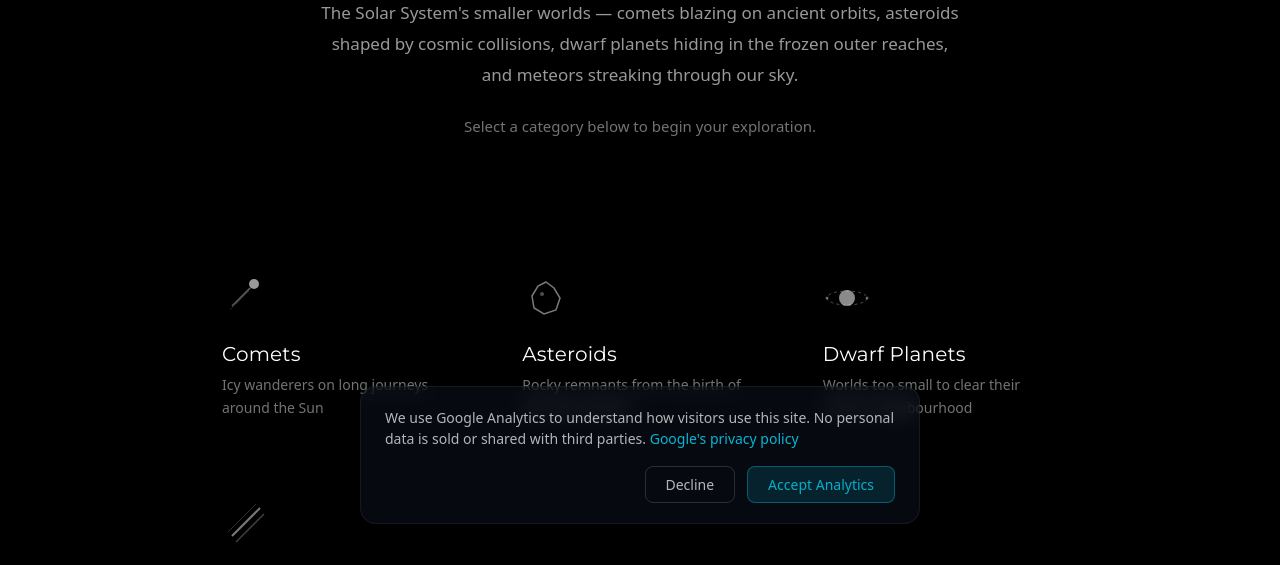
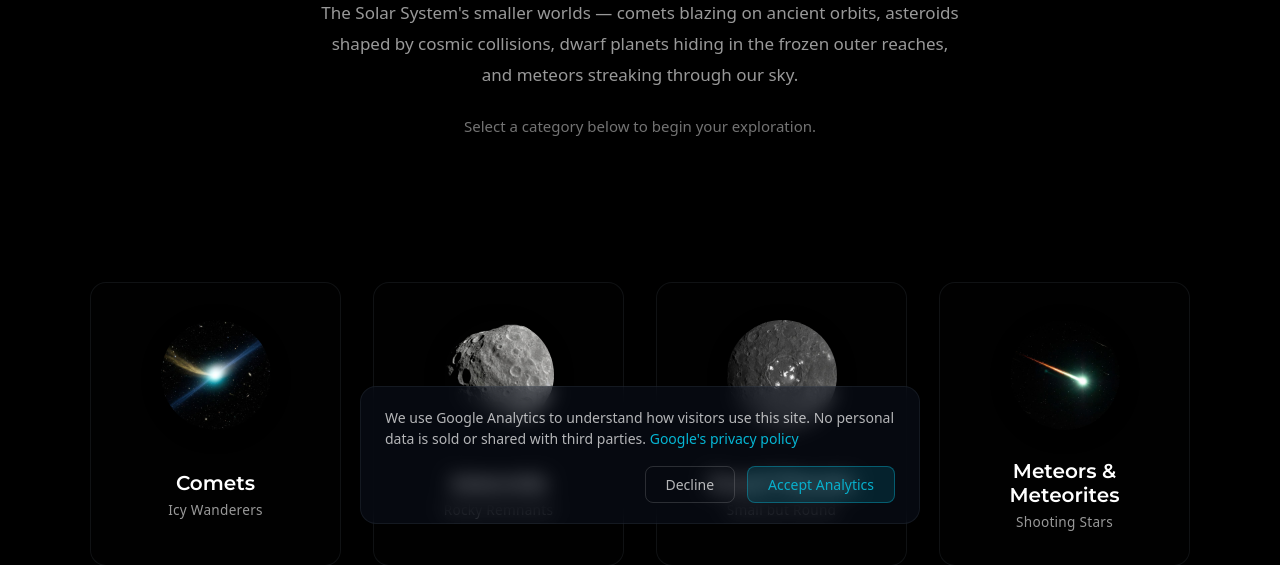
Before and after one commit to Al-Gl/astronomy, an Astro site: page /atlas/small-bodies in a window 1280 px wide. Shown: the part 252-817 px from the top of the page. Built offline with nearby package versions, Linux system fonts and the light colour scheme; Astro itself is replaced by a stand-in of ours.

Commit message:
Small Bodies hub: image cards like the other Atlas hubs, 4 new card images
Co-Authored-By: Claude Opus 5.5 <noreply@anthropic.com>

```diff
--- a/src/pages/atlas/small-bodies/index.astro
+++ b/src/pages/atlas/small-bodies/index.astro
@@ -23,57 +23,66 @@ import MainLayout from '../../../layouts/MainLayout.astro';
   <!-- Categories Grid -->
   <section class="categories">
     <div class="container">
-      <div class="categories-grid">
-
-        <a href="/atlas/small-bodies/comets/" class="category-card">
-          <div class="card-icon">
-            <svg viewBox="0 0 48 48" fill="none" xmlns="http://www.w3.org/2000/svg">
-              <circle cx="32" cy="10" r="5" fill="currentColor"/>
-              <path d="M28 14 Q20 22 10 32" stroke="currentColor" stroke-width="1.5" opacity="0.6"/>
-              <path d="M27 17 Q19 24 8 36" stroke="currentColor" stroke-width="0.75" opacity="0.3"/>
-              <path d="M30 13 Q23 20 14 30" stroke="currentColor" stroke-width="0.75" opacity="0.3"/>
+      <div class="planet-cards-grid">
+            <a href="/atlas/small-bodies/comets/" class="planet-card">
+              <div class="planet-card-visual">
+                <img src="/images/card_comets.jpg" alt="Comets" class="planet-image" loading="lazy" />
+              </div>
+              <div class="planet-card-content">
+                <h2 class="planet-name">Comets</h2>
+                <p class="planet-tagline">Icy Wanderers</p>
+              </div>
+              <div class="card-arrow">
+                <svg viewBox="0 0 24 24" fill="none" stroke="currentColor" stroke-width="2">
+                  <path d="M5 12h14M12 5l7 7-7 7"/>
                 </svg>
               </div>
-          <h2>Comets</h2>
-          <p>Icy wanderers on long journeys around the Sun</p>
             </a>
 
-        <a href="/atlas/small-bodies/asteroids/" class="category-card">
-          <div class="card-icon">
-            <svg viewBox="0 0 48 48" fill="none" xmlns="http://www.w3.org/2000/svg">
-              <path d="M24 8 L32 14 L38 24 L34 36 L22 40 L12 34 L10 22 L16 12 Z" stroke="currentColor" stroke-width="1.5" fill="none" opacity="0.8"/>
-              <circle cx="20" cy="20" r="2" fill="currentColor" opacity="0.5"/>
+            <a href="/atlas/small-bodies/asteroids/" class="planet-card">
+              <div class="planet-card-visual">
+                <img src="/images/card_asteroids.jpg" alt="Asteroids" class="planet-image" loading="lazy" />
+              </div>
+              <div class="planet-card-content">
+                <h2 class="planet-name">Asteroids</h2>
+                <p class="planet-tagline">Rocky Remnants</p>
+              </div>
+              <div class="card-arrow">
+                <svg viewBox="0 0 24 24" fill="none" stroke="currentColor" stroke-width="2">
+                  <path d="M5 12h14M12 5l7 7-7 7"/>
                 </svg>
               </div>
-          <h2>Asteroids</h2>
-          <p>Rocky remnants from the birth of the Solar System</p>
             </a>
 
-        <a href="/atlas/small-bodies/dwarf-planets/" class="category-card">
-          <div class="card-icon">
-            <svg viewBox="0 0 48 48" fill="none" xmlns="http://www.w3.org/2000/svg">
-              <circle cx="24" cy="24" r="8" fill="currentColor" opacity="0.9"/>
-              <ellipse cx="24" cy="24" rx="20" ry="7" stroke="currentColor" stroke-width="1" stroke-dasharray="3 3" opacity="0.5"/>
-              <circle cx="44" cy="24" r="1.5" fill="currentColor" opacity="0.6"/>
-              <circle cx="4" cy="24" r="1.5" fill="currentColor" opacity="0.6"/>
+            <a href="/atlas/small-bodies/dwarf-planets/" class="planet-card">
+              <div class="planet-card-visual">
+                <img src="/images/card_small_dwarf_planets.jpg" alt="Dwarf Planets" class="planet-image" loading="lazy" />
+              </div>
+              <div class="planet-card-content">
+                <h2 class="planet-name">Dwarf Planets</h2>
+                <p class="planet-tagline">Small but Round</p>
+              </div>
+              <div class="card-arrow">
+                <svg viewBox="0 0 24 24" fill="none" stroke="currentColor" stroke-width="2">
+                  <path d="M5 12h14M12 5l7 7-7 7"/>
                 </svg>
               </div>
-          <h2>Dwarf Planets</h2>
-          <p>Worlds too small to clear their orbital neighbourhood</p>
             </a>
 
-        <a href="/atlas/small-bodies/meteors/" class="category-card">
-          <div class="card-icon">
-            <svg viewBox="0 0 48 48" fill="none" xmlns="http://www.w3.org/2000/svg">
-              <line x1="38" y1="8" x2="10" y2="36" stroke="currentColor" stroke-width="2" opacity="0.8"/>
-              <line x1="42" y1="14" x2="14" y2="42" stroke="currentColor" stroke-width="1.25" opacity="0.45"/>
-              <line x1="34" y1="4" x2="6" y2="32" stroke="currentColor" stroke-width="1" opacity="0.3"/>
+            <a href="/atlas/small-bodies/meteors/" class="planet-card">
+              <div class="planet-card-visual">
+                <img src="/images/card_meteors.jpg" alt="Meteors &amp; Meteorites" class="planet-image" loading="lazy" />
+              </div>
+              <div class="planet-card-content">
+                <h2 class="planet-name">Meteors &amp; Meteorites</h2>
+                <p class="planet-tagline">Shooting Stars</p>
+              </div>
+              <div class="card-arrow">
+                <svg viewBox="0 0 24 24" fill="none" stroke="currentColor" stroke-width="2">
+                  <path d="M5 12h14M12 5l7 7-7 7"/>
                 </svg>
               </div>
-          <h2>Meteors &amp; Meteorites</h2>
-          <p>Fragments that blaze across our sky and reach the ground</p>
             </a>
-
       </div>
     </div>
   </section>
@@ -135,57 +144,234 @@ import MainLayout from '../../../layouts/MainLayout.astro';
     padding: 2rem 0 4rem 0;
   }
 
-  .categories-grid {
-    display: grid;
-    gap: 1px;
-    grid-template-columns: 1fr;
-    max-width: 900px;
-    margin: 0 auto;
+  .planet-cards-grid {
+    max-width: 1100px;
+    margin-left: auto;
+    margin-right: auto;
   }
 
-  .category-card {
-    display: block;
-    padding: 2.5rem 2rem;
-    background: #000;
-    text-decoration: none;
-    transition: background 0.3s ease;
+  /* Responsive Grid Layout */
+  .planet-cards-grid {
+    display: grid;
+    grid-template-columns: repeat(2, 1fr);
+    gap: var(--space-md);
+    margin-top: var(--space-xl);
   }
 
-  .category-card:hover {
-    background: rgba(255, 255, 255, 0.02);
+  @media (min-width: 640px) {
+    .planet-cards-grid {
+      grid-template-columns: repeat(3, 1fr);
+      gap: var(--space-lg);
+    }
   }
 
-  .card-icon {
-    width: 48px;
-    height: 48px;
-    margin: 0 0 1.25rem 0;
-    color: rgba(255, 255, 255, 0.6);
+  @media (min-width: 1024px) {
+    .planet-cards-grid {
+      grid-template-columns: repeat(4, 1fr);
+    }
+  }
+
+  /* Individual Planet Card */
+  .planet-card {
+    position: relative;
+    display: flex;
+    flex-direction: column;
+    align-items: center;
+    padding: var(--space-lg);
+    background: #010101;
+    border: var(--glass-border);
+    border-radius: var(--radius-lg);
+    text-decoration: none;
+    transition: all 0.4s cubic-bezier(0.4, 0, 0.2, 1);
+    cursor: pointer;
+    overflow: hidden;
+  }
+
+  .planet-card::before {
+    content: '';
+    position: absolute;
+    top: 0;
+    left: 0;
+    width: 100%;
+    height: 100%;
+    background: linear-gradient(135deg, rgba(6, 182, 212, 0.05) 0%, transparent 100%);
+    opacity: 0;
+    transition: opacity 0.4s ease;
+    pointer-events: none;
+  }
+
+  /* Hover Effects */
+  .planet-card:hover {
+    transform: translateY(-8px) scale(1.02);
+    border-color: rgba(6, 182, 212, 0.3);
+    box-shadow:
+      0 8px 32px rgba(6, 182, 212, 0.15),
+      0 0 0 1px rgba(6, 182, 212, 0.1);
+  }
+
+  .planet-card:hover::before {
+    opacity: 1;
+  }
+
+  .planet-card:active {
+    transform: translateY(-6px) scale(1.01);
+  }
+
+  /* Focus state for accessibility */
+  .planet-card:focus-visible {
+    outline: 2px solid var(--color-accent-cyan);
+    outline-offset: 4px;
+    border-color: rgba(6, 182, 212, 0.4);
+  }
+
+  /* Planet Visual Icon */
+  .planet-card-visual {
+    width: 100%;
+    display: flex;
+    justify-content: center;
+    align-items: center;
+    margin-bottom: var(--space-md);
+    min-height: 120px;
+    position: relative;
+  }
+
+  .planet-image {
+    width: 110px;
+    height: 110px;
+    border-radius: 50%;
+    object-fit: cover;
+    transition: all 0.4s ease;
+    box-shadow: 0 4px 20px rgba(0, 0, 0, 0.3);
+  }
+
+  .planet-card:hover .planet-image {
+    transform: scale(1.15) rotate(5deg);
+    box-shadow: 0 8px 30px rgba(0, 0, 0, 0.5);
+  }
+
+  /* Planet Card Content */
+  .planet-card-content {
+    text-align: center;
+    flex: 1;
+    display: flex;
+    flex-direction: column;
+    justify-content: center;
+  }
+
+  .planet-name {
+    font-family: var(--font-heading);
+    font-size: 1.25rem;
+    font-weight: 600;
+    color: var(--color-text-primary);
+    margin-bottom: 0.25rem;
     transition: color 0.3s ease;
   }
 
-  .card-icon svg {
+  .planet-card:hover .planet-name {
+    color: var(--color-accent-cyan);
+  }
+
+  .planet-tagline {
+    font-size: 0.85rem;
+    color: var(--color-text-tertiary);
+    font-weight: 400;
+    letter-spacing: 0.02em;
+    transition: color 0.3s ease;
+  }
+
+  .planet-card:hover .planet-tagline {
+    color: var(--color-text-secondary);
+  }
+
+  /* Card Arrow Indicator */
+  .card-arrow {
+    position: absolute;
+    bottom: var(--space-sm);
+    right: var(--space-sm);
+    width: 24px;
+    height: 24px;
+    color: var(--color-accent-cyan);
+    opacity: 0;
+    transform: translateX(-8px);
+    transition: all 0.4s cubic-bezier(0.4, 0, 0.2, 1);
+  }
+
+  .card-arrow svg {
     width: 100%;
     height: 100%;
   }
 
-  .category-card:hover .card-icon {
-    color: rgba(255, 255, 255, 0.85);
+  .planet-card:hover .card-arrow {
+    opacity: 0.7;
+    transform: translateX(0);
   }
 
-  .category-card h2 {
-    font-size: 1.25rem;
-    font-weight: 400;
-    margin: 0 0 0.5rem 0;
-    color: white;
-    letter-spacing: 0.01em;
+  /* Responsive Adjustments */
+  @media (max-width: 639px) {
+    .planet-card {
+      padding: var(--space-md);
     }
 
-  .category-card p {
-    color: rgba(255, 255, 255, 0.45);
-    margin: 0;
-    line-height: 1.6;
-    font-size: 0.875rem;
-    font-weight: 300;
+    .planet-image {
+      width: 90px;
+      height: 90px;
+    }
+
+    .planet-card-visual {
+      min-height: 100px;
+    }
+
+    .planet-name {
+      font-size: 1.1rem;
+    }
+
+    .planet-tagline {
+      font-size: 0.8rem;
+    }
+
+    .planet-nav-subtitle {
+      font-size: 0.95rem;
+      padding: 0 var(--space-sm);
+    }
+  }
+
+  /* Page Load Animation */
+  @keyframes fadeInUp {
+    from {
+      opacity: 0;
+      transform: translateY(20px);
+    }
+    to {
+      opacity: 1;
+      transform: translateY(0);
+    }
+  }
+
+  .planet-card {
+    animation: fadeInUp 0.6s ease backwards;
+  }
+
+  /* Stagger animation for each card */
+  .planet-card:nth-child(1) { animation-delay: 0.1s; }
+  .planet-card:nth-child(2) { animation-delay: 0.15s; }
+  .planet-card:nth-child(3) { animation-delay: 0.2s; }
+  .planet-card:nth-child(4) { animation-delay: 0.25s; }
+  .planet-card:nth-child(5) { animation-delay: 0.3s; }
+  .planet-card:nth-child(6) { animation-delay: 0.35s; }
+  .planet-card:nth-child(7) { animation-delay: 0.4s; }
+  .planet-card:nth-child(8) { animation-delay: 0.45s; }
+
+  /* Reduce Motion Support */
+  @media (prefers-reduced-motion: reduce) {
+    .planet-card {
+      animation: none;
+    }
+
+    .planet-card,
+    .planet-image,
+    .card-arrow {
+      transition-duration: 0.1s;
+    }
   }
 
   /* About Section */
@@ -222,18 +408,4 @@ import MainLayout from '../../../layouts/MainLayout.astro';
   .about-text:last-child {
     margin-bottom: 0;
   }
-
-  /* Tablet: 2-column */
-  @media (min-width: 640px) {
-    .categories-grid {
-      grid-template-columns: repeat(2, 1fr);
-    }
-  }
-
-  /* Desktop: 3-column */
-  @media (min-width: 900px) {
-    .categories-grid {
-      grid-template-columns: repeat(3, 1fr);
-    }
-  }
 </style>
```
Also changed, not shown: public/images/card_asteroids.jpg (added), public/images/card_comets.jpg (added), public/images/card_meteors.jpg (added), public/images/card_small_dwarf_planets.jpg (added). Lines whose indentation alone changed are shown as unchanged.
